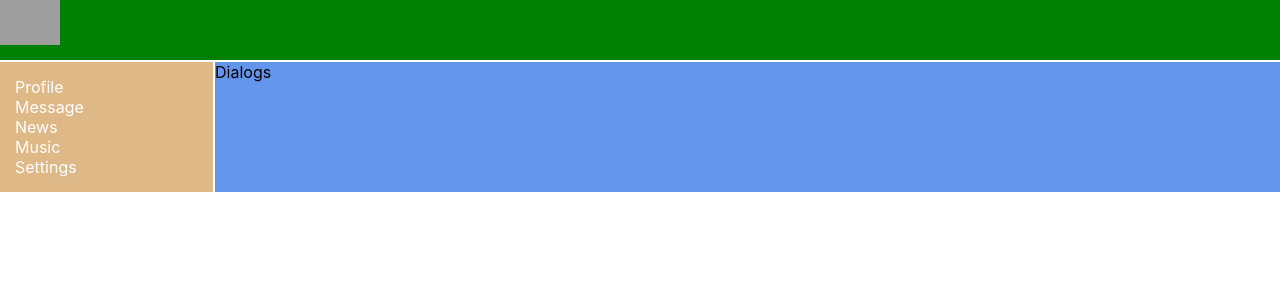
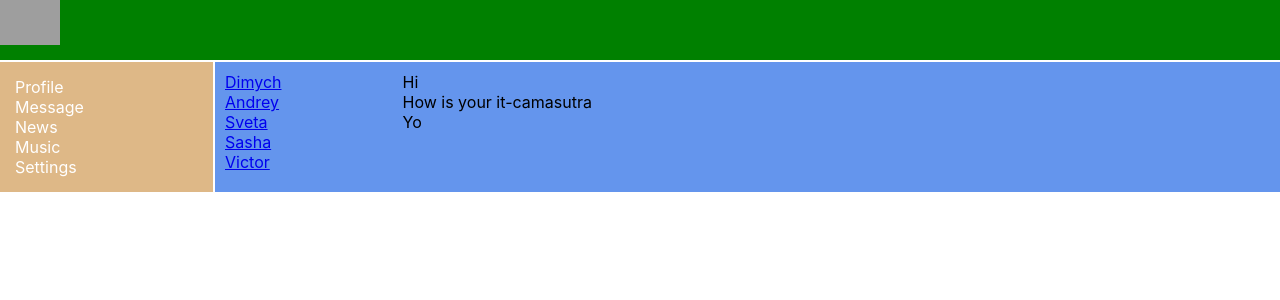
Before and after one commit to Fuza322/IT-Incubator-Social-Network, a React (Create React App) app: page /dialogs in a window 1280 px wide. Shown: the top 300 px of the page. Built offline with nearby package versions, Linux system fonts and the light colour scheme; grey boxes are pictures that could not be loaded.

Commit message:
Lesson22

```diff
--- a/src/App.tsx
+++ b/src/App.tsx
@@ -13,8 +13,8 @@ function App() {
                 <Header/>
                 <Navbar/>
                 <div className='app-wrapper-content'>
+                    <Route /*exact*/ path='/dialogs' component={Dialogs}/>
                     <Route path='/profile' component={Profile}/>
-                    <Route path='/dialogs' component={Dialogs}/>
                 </div>
             </div>
         </BrowserRouter>
--- a/src/components/Dialogs/Dialogs.module.css
+++ b/src/components/Dialogs/Dialogs.module.css
@@ -0,0 +1,24 @@
+.dialogs {
+    display: grid;
+    grid-template-columns: 2fr 10fr;
+}
+
+.dialogsItems {
+    padding: 10px;
+}
+
+.dialogsItems .active {
+    color: gold;
+}
+
+.dialog {
+
+}
+
+.messages {
+    padding: 10px;
+}
+
+.message {
+
+}
--- a/src/components/Dialogs/Dialogs.tsx
+++ b/src/components/Dialogs/Dialogs.tsx
@@ -1,10 +1,32 @@
 import React from 'react'
 import s from './Dialogs.module.css'
+import {NavLink} from 'react-router-dom';
 
 function Dialogs() {
     return (
-        <div>
-            Dialogs
+        <div className={s.dialogs}>
+            <div className={s.dialogsItems}>
+                <div className={s.dialog + ' ' + s.active}>
+                    <NavLink to='/dialogs/1'>Dimych</NavLink>
+                </div>
+                <div className={s.dialog}>
+                    <NavLink to='/dialogs/2'> Andrey </NavLink>
+                </div>
+                <div className={s.dialog}>
+                    <NavLink to='/dialogs/3'>Sveta</NavLink>
+                </div>
+                <div className={s.dialog}>
+                    <NavLink to='/dialogs/4'>Sasha</NavLink>
+                </div>
+                <div className={s.dialog}>
+                    <NavLink to='/dialogs/5'>Victor</NavLink>
+                </div>
+            </div>
+            <div className={s.messages}>
+                <div className={s.message}>Hi</div>
+                <div className={s.message}>How is your it-camasutra</div>
+                <div className={s.message}>Yo</div>
+            </div>
         </div>
     )
 }
--- a/src/components/Navbar/Navbar.module.css
+++ b/src/components/Navbar/Navbar.module.css
@@ -3,12 +3,11 @@
     background-color: burlywood;
     padding: 15px;
 }
-
 .item a {
     color: white;
     text-decoration: none;
 }
 
-.item a:hover {
+.item.active {
     color: gold;
 }
--- a/src/components/Navbar/Navbar.tsx
+++ b/src/components/Navbar/Navbar.tsx
@@ -5,10 +5,10 @@ import {NavLink} from 'react-router-dom';
 function Navbar() {
     return (
         <nav className={s.nav}>
-            <div className={s.item}>
+            <div className={`${s.item} ${s.active}`}>
                 <NavLink to={'/profile'}>Profile</NavLink>
             </div>
-            <div className={s.item}>
+            <div className={`${s.item} ${s.active}`}>
                 <NavLink to={'/dialogs'}>Message</NavLink>
             </div>
             <div className={s.item}>
--- a/src/components/Profile/MyPosts/Post/Post.tsx
+++ b/src/components/Profile/MyPosts/Post/Post.tsx
@@ -9,7 +9,9 @@ export type MessageType = {
 function Post(props: MessageType) {
     return (
         <div className={s.item}>
-            <img src='https://img.favpng.com/21/4/9/portable-network-graphics-avatar-computer-icons-image-social-media-png-favpng-r3ez8qWcYdM8jGVn2b5TGhvS8.jpg' alt='UserPostImage'/>
+            <img
+                src='https://img.favpng.com/21/4/9/portable-network-graphics-avatar-computer-icons-image-social-media-png-favpng-r3ez8qWcYdM8jGVn2b5TGhvS8.jpg'
+                alt='UserPostImage'/>
             {props.message}
             <div>
                 <span>Likes: {props.likesCount}</span>
--- a/src/components/Profile/Profile.tsx
+++ b/src/components/Profile/Profile.tsx
@@ -6,12 +6,13 @@ function Profile() {
     return (
         <div>
             <div>
-                <img src='https://cdn.wpbeaveraddons.com/wp-content/uploads/luca-micheli-422052-unsplash-2.jpg' alt='ProfileImage'/>
+                <img src='https://cdn.wpbeaveraddons.com/wp-content/uploads/luca-micheli-422052-unsplash-2.jpg'
+                     alt='ProfileImage'/>
             </div>
             <div>
                 ava + description
             </div>
-            <MyPosts />
+            <MyPosts/>
         </div>
     )
 }
```
